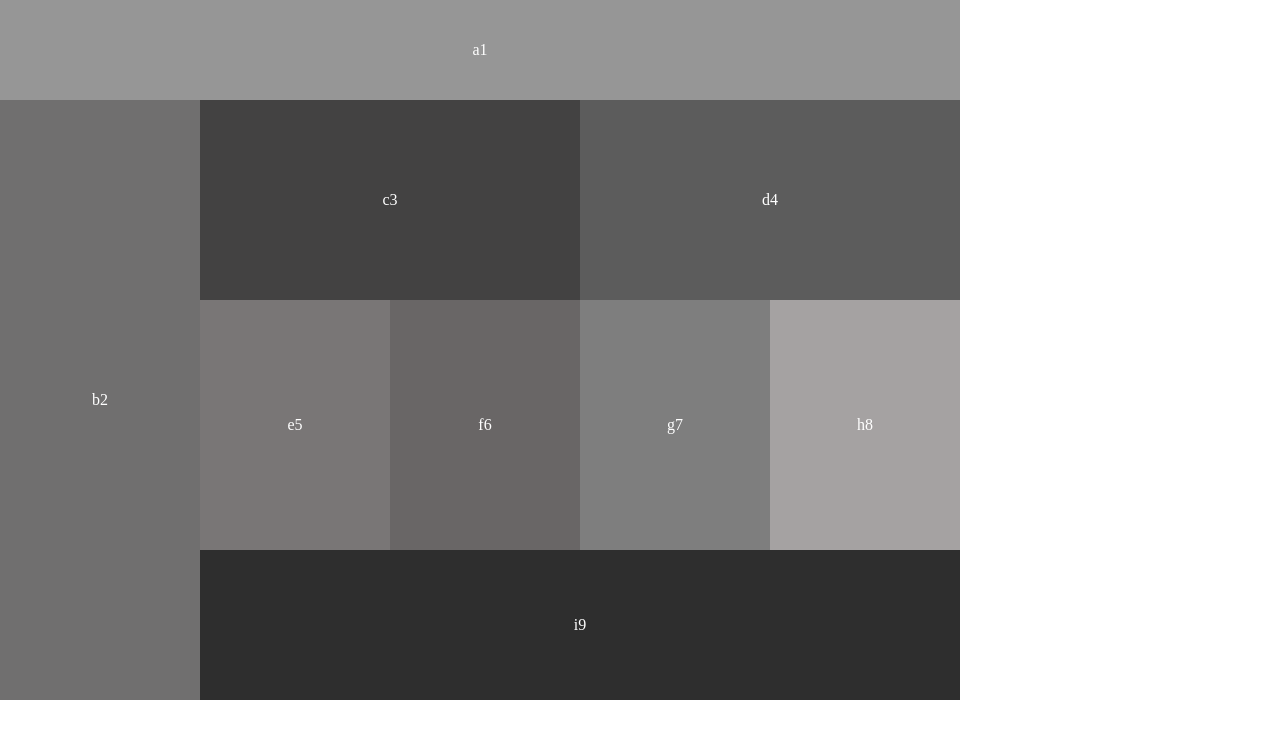
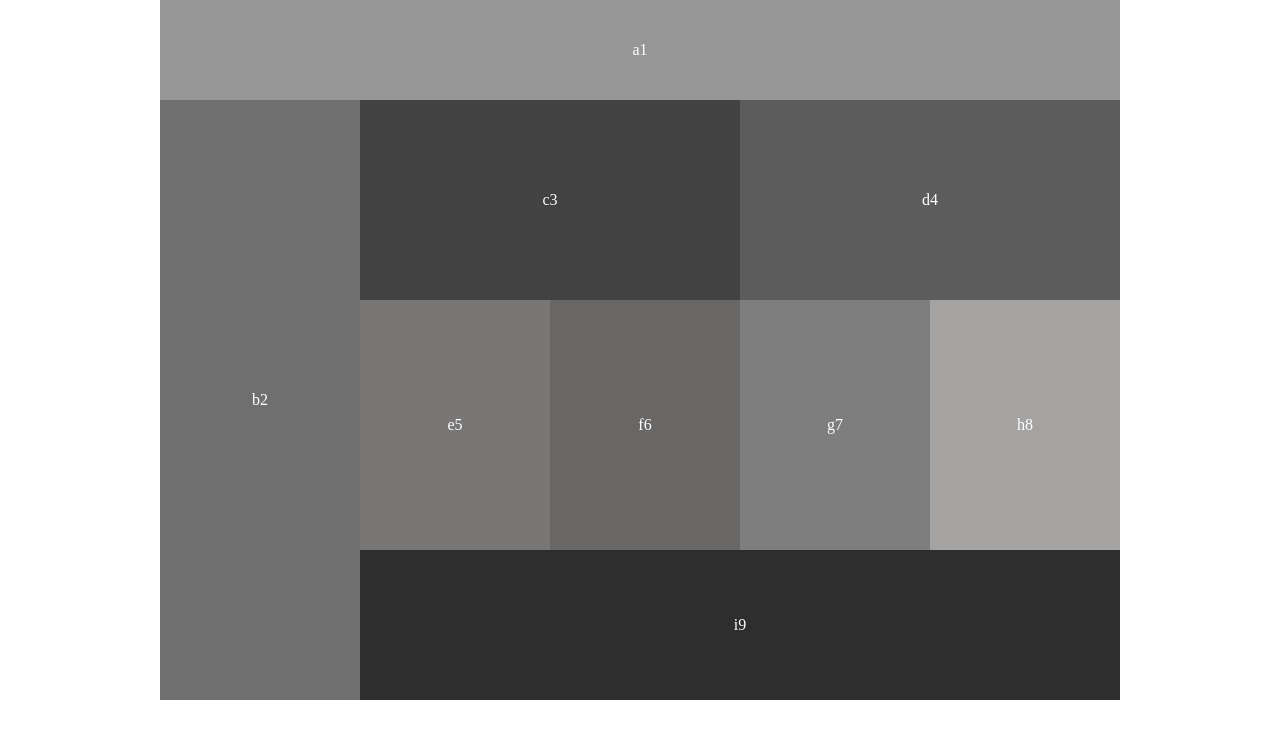
Before and after one commit to zcover/lab-01, a plain HTML site: page index.html in a window 1280 px wide. Drawn offline with Linux system fonts and the light colour scheme.

Commit message:
finished files for lab-01, starting lab5

```diff
--- a/index.html
+++ b/index.html
@@ -11,6 +11,7 @@
     <link href="styles/layout.css" type="text/css" rel = "stylesheet">
     <link href="styles/modules.css" type="text/css" rel = "stylesheet">
     <link href="styles/theme.css" type="text/css" rel = "stylesheet">
+    <link rel="shortcut icon" href="#" type="image/x-icon">
 <body>
     <header>a1</header>
     <div>b2</div>
--- a/styles/layout.css
+++ b/styles/layout.css
@@ -56,6 +56,7 @@ footer{
 @media only screen and (min-width: 481px){
     body{
         width:960px;
+        margin: auto;
     }
 
     header{
```
Also changed, not shown: 1 other file.
